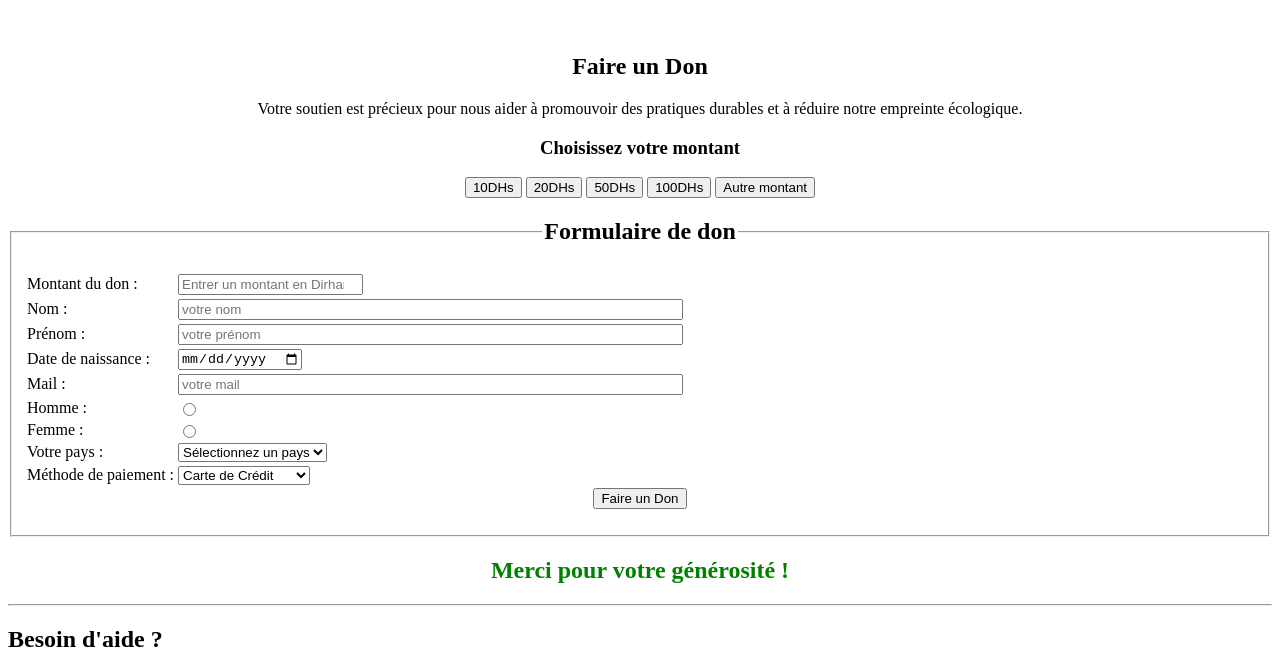
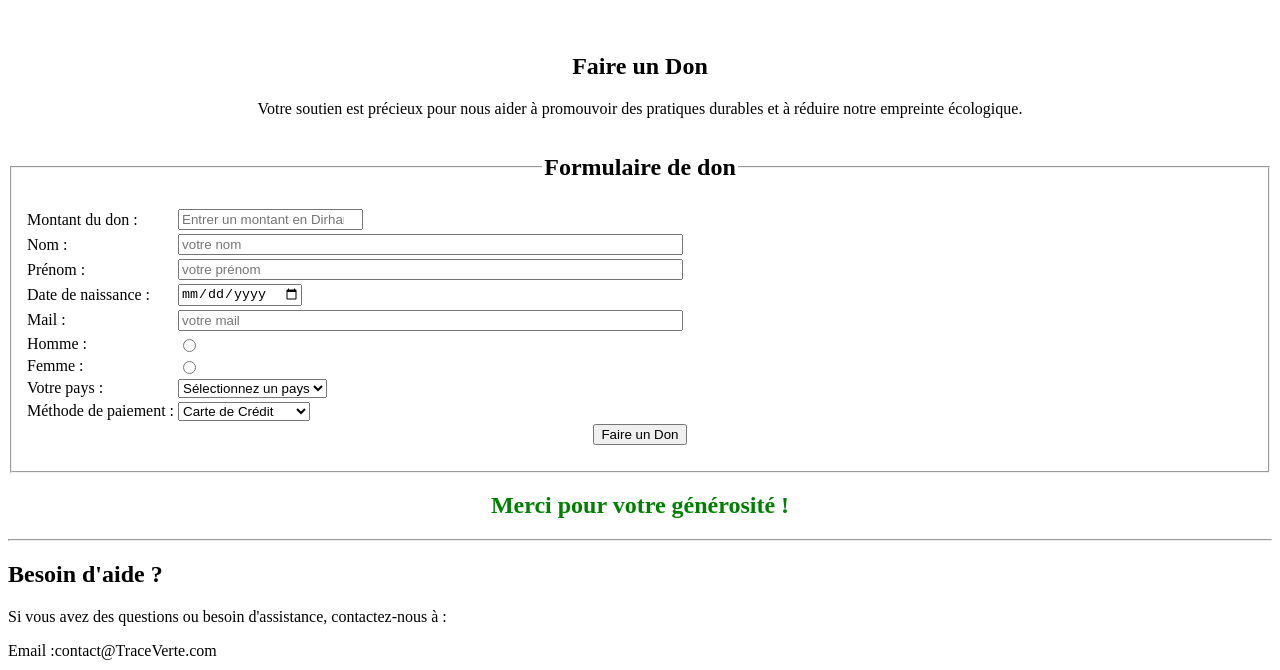
Before and after one commit to fatimazahra0237/TraceVerte, a plain HTML site: page page_dons3.html in a window 1280 px wide. Shown: the part 123-793 px from the top of the page. Drawn offline with Linux system fonts and the light colour scheme.

Commit message:
Update page_dons3.html

```diff
--- a/page_dons3.html
+++ b/page_dons3.html
@@ -33,15 +33,6 @@
 
  <h2>Faire un Don</h2>
         <p>Votre soutien est précieux pour nous aider à promouvoir des pratiques durables et à réduire notre empreinte écologique.</p>
-
-        <h3>Choisissez votre montant</h3>
-        <div class="donation-amounts">
-            <button type="button" onclick="document.getElementById('amount').value='10'">10DHs</button>
-            <button type="button" onclick="document.getElementById('amount').value='20'">20DHs</button>
-            <button type="button" onclick="document.getElementById('amount').value='50'">50DHs</button>
-            <button type="button" onclick="document.getElementById('amount').value='100'">100DHs</button>
-            <button type="button" onclick="document.getElementById('amount').value=''">Autre montant</button>
-        </div>
 <fieldset>
     <legend><h2>Formulaire de don</h2></legend>
 
```
